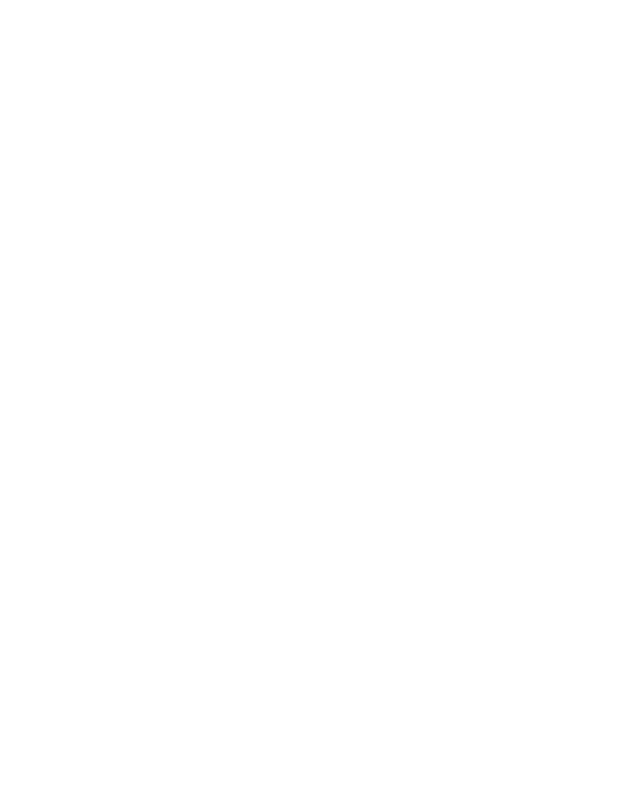
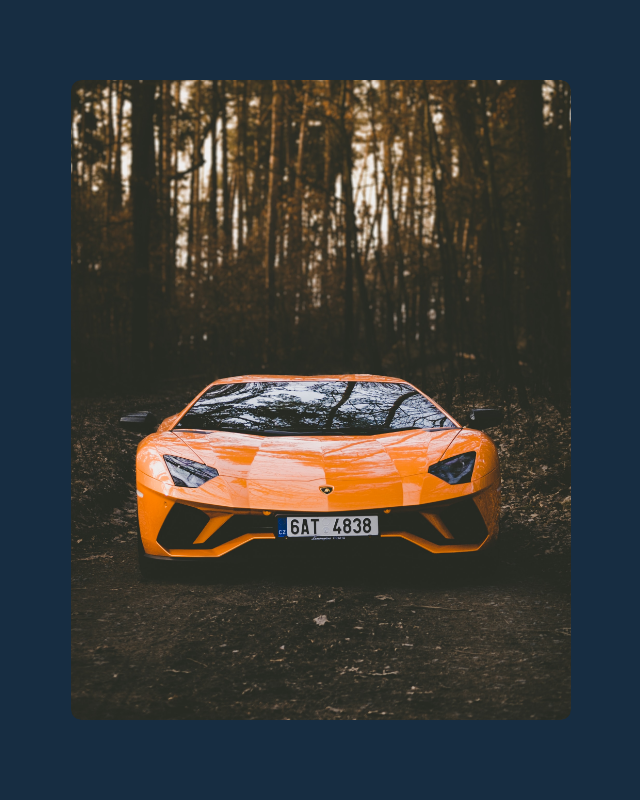
Before and after one commit to alif33/animations, a plain HTML site: page index.html in a window 1280 px wide. Shown: the top 800 px of the page, without its empty margins (319-959 px from the left). Drawn offline with nearby package versions, Linux system fonts and the light colour scheme.

Commit message:
animation completed

```diff
--- a/index.html
+++ b/index.html
@@ -7,8 +7,28 @@
     <link rel="stylesheet" href="/style.css">
 </head>
     <body>
-
-
+        <div class="container">
+            <div class="reveal">
+                <img width="500px" height="600px" src="/images/bg-1.jpg" alt="">
+            </div>
+        </div>
+        <div class="container">
+            <div class="reveal">
+                <img width="500px" height="600px" src="/images/bg-2.jpg" alt="">
+            </div>
+        </div>
+        <div class="container">
+            <div class="reveal">
+                <img width="500px" height="600px" src="/images/bg-3.jpg" alt="">
+            </div>
+        </div>
+        <div class="container">
+            <div class="reveal">
+                <img width="500px" height="600px" src="/images/bg-4.jpg" alt="">
+            </div>
+        </div>
+        <script src="https://cdnjs.cloudflare.com/ajax/libs/gsap/3.12.4/gsap.min.js" integrity="sha512-EZI2cBcGPnmR89wTgVnN3602Yyi7muWo8y1B3a8WmIv1J9tYG+udH4LvmYjLiGp37yHB7FfaPBo8ly178m9g4Q==" crossorigin="anonymous" referrerpolicy="no-referrer"></script>
+        <script src="https://cdnjs.cloudflare.com/ajax/libs/gsap/3.12.4/ScrollTrigger.min.js" integrity="sha512-OzC82YiH3UmMMs6Ydd9f2i7mS+UFL5f977iIoJ6oy07AJT+ePds9QOEtqXztSH29Nzua59fYS36knmMcv79GOg==" crossorigin="anonymous" referrerpolicy="no-referrer"></script>
         <script src="/script.js"></script>
     </body>
 </html>
--- a/script.js
+++ b/script.js
@@ -0,0 +1,22 @@
+gsap.registerPlugin(ScrollTrigger);
+
+let revealContainers = document.querySelectorAll(".reveal");
+revealContainers.forEach((container)=>{
+    let image = container.querySelector("img");
+    let t1 = gsap.timeline({
+        scrollTrigger: {
+            trigger: container
+        }
+    });
+    t1.set(container, { autoAlpha: 1});
+    t1.from(container, 1.5, {
+        xPercent: -100,
+        ease: Power2.out
+    });
+    t1.from(image, 1.5, {
+        xPercent: 100,
+        scale: 1.3,
+        delay: -1.5,
+        ease: Power2.out
+    });
+})
--- a/style.css
+++ b/style.css
@@ -0,0 +1,43 @@
+*{
+    margin: 0;
+    padding: 0;
+    box-sizing: border-box;
+}
+.container {
+    display: flex;
+    flex-direction: column;
+    justify-content: center;
+    align-items: center;
+    width: 100%;
+    height: 100vh;
+    position: relative;
+}
+.container:nth-child(1) {
+    background-color: #172d42;
+}
+.container:nth-child(2) {
+    background-color: #9ed2e7;
+}
+.container:nth-child(3) {
+    background-color: #ff7083;
+}
+.container:nth-child(4) {
+    background-color: #d5c2d5;
+}
+
+img {
+    width: 100%;
+    height: 100%;
+    object-fit: cover;
+    transform-origin: left;
+    border-radius: 10px;
+}
+.reveal {
+    position: relative;
+    width: 80%;
+    height: 80%;
+    max-width: 500px;
+    border-radius: 10px;
+    overflow: hidden;
+    visibility: hidden;
+}
```
Also changed, not shown: images/bg-1.jpg (added), images/bg-2.jpg (added), 2 other files.
